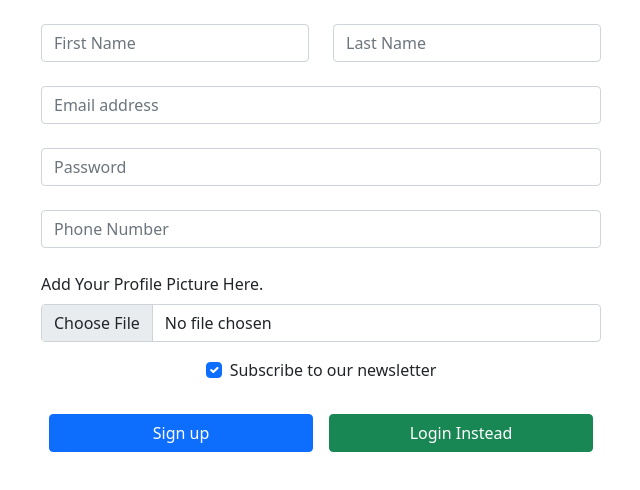
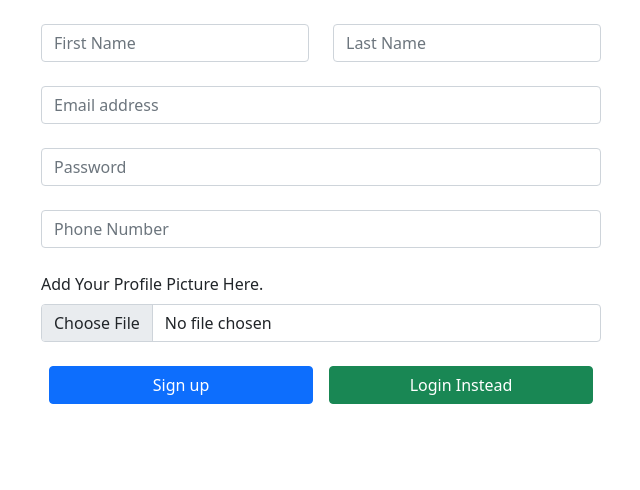
Before and after one commit to sujopunar/websitesecurityfinal, a plain HTML site: page signup/signup.html in a window 1280 px wide. Shown: the whole page, without its empty margins (319-959 px from the left). Drawn offline with nearby package versions, Linux system fonts and the light colour scheme.

Commit message:
Add existing file

```diff
--- a/signup/signup.html
+++ b/signup/signup.html
@@ -54,13 +54,6 @@
           </div>
       </div>
 
-        <!-- Checkbox -->
-        <div class="form-check d-flex justify-content-center mb-4">
-          <input class="form-check-input me-2" type="checkbox" value="" id="form2Example33" checked />
-          <label class="form-check-label" for="form2Example33">
-            Subscribe to our newsletter
-          </label>
-        </div>
         <!-- Submit button -->
         <div class="d-flex">
 
```
